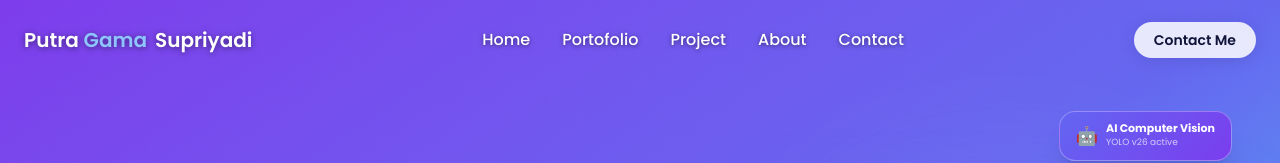
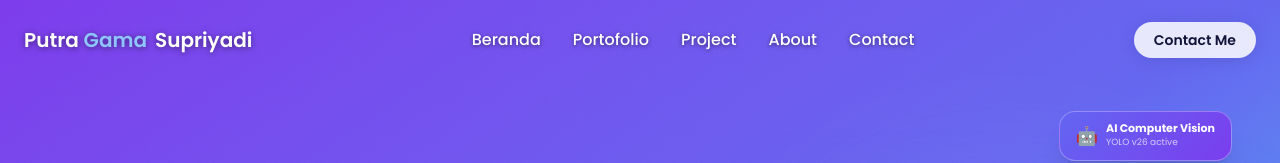
Before and after one commit to putrazxc/putra-gamav1, a React (Vite) app: page / in a window 1280 px wide. Shown: the top 163 px of the page. Built offline with nearby package versions, Linux system fonts and the light colour scheme.

Commit message:
Update menu items from English to Indonesianpp

```diff
--- a/src/components/Navbar.jsx
+++ b/src/components/Navbar.jsx
@@ -48,7 +48,7 @@ const Navbar = () => {
 
           {/* Menu Desktop */}
           <div className="hidden md:flex space-x-8">
-            {["Home", "Portofolio", "Project", "About", "Contact"].map((item) => (
+            {["Beranda", "Portofolio", "Project", "About", "Contact"].map((item) => (
               <a
                 key={item}
                 href={`#${item.toLowerCase()}`}
```
